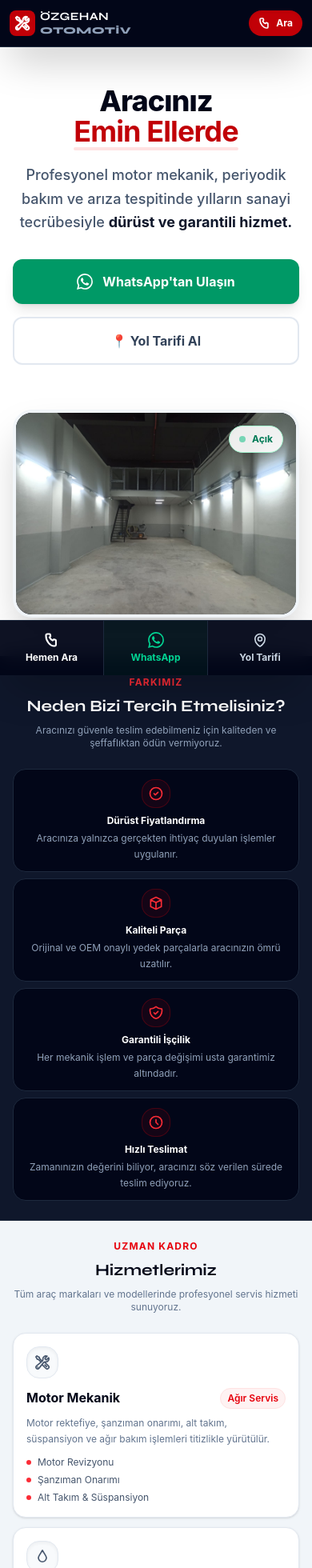
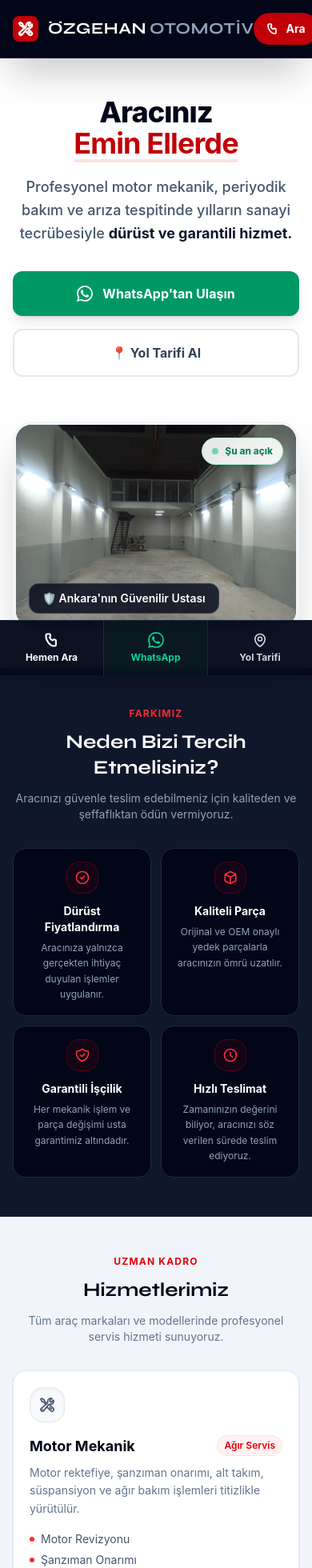
Before and after one commit to alicankala/ozgehan-otomotiv, a Vue app: page / in a window 390 px wide. Shown: the top 1960 px of the page at 80% size. Built offline with nearby package versions, Linux system fonts and the light colour scheme.

Commit message:
son mobil duzenlemeler

```diff
--- a/src/App.vue
+++ b/src/App.vue
@@ -68,30 +68,8 @@ const startReviewTimer = () => {
   }, 4500)
 }
 
-// İşletme Saatleri ve Açık/Kapalı Kontrolü
-const isOpen = ref(false)
-const currentTime = ref('')
-
-const checkIsOpen = () => {
-  const now = new Date()
-  const day = now.getDay() // 0 = Pazar, 1 = Pazartesi, ..., 6 = Cumartesi
-  const hours = now.getHours()
-  const minutes = now.getMinutes()
-  const timeInMinutes = hours * 60 + minutes
-
-  // Çalışma saatleri: Pazartesi-Cumartesi 08:30-19:00
-  const openTime = 8 * 60 + 30 // 08:30
-  const closeTime = 19 * 60 // 19:00
-
-  // Pazar (0) kapalı, Pazartesi-Cumartesi (1-6) açık
-  isOpen.value = day !== 0 && timeInMinutes >= openTime && timeInMinutes < closeTime
-
-  currentTime.value = `${String(hours).padStart(2, '0')}:${String(minutes).padStart(2, '0')}`
-}
-
 // Scroll reveal observer
 let observer = null
-let timeCheckInterval = null
 
 const handleFormSubmit = async () => {
   validatePhone()
@@ -139,8 +117,6 @@ const handleFormSubmit = async () => {
 
 onMounted(() => {
   startReviewTimer()
-  checkIsOpen()
-  timeCheckInterval = setInterval(checkIsOpen, 60000) // Saati her dakika güncelle
 
   // Scroll reveal
   const els = document.querySelectorAll('.reveal')
@@ -157,7 +133,6 @@ onMounted(() => {
 
 onUnmounted(() => {
   if (reviewTimer) clearInterval(reviewTimer)
-  if (timeCheckInterval) clearInterval(timeCheckInterval)
   if (observer) observer.disconnect()
 })
 </script>
@@ -165,30 +140,23 @@ onUnmounted(() => {
 <template>
   <div class="min-h-screen w-full bg-slate-100 text-slate-900 font-sans relative overflow-x-hidden pb-16 md:pb-0">
 
-    <header class="bg-slate-950 text-white p-3 md:p-5 shadow-2xl sticky top-0 z-50 border-b border-slate-800">
-      <div class="max-w-7xl mx-auto flex justify-between md:justify-center items-center">
-        <div class="flex items-center gap-1.5 md:gap-3">
-          <div class="w-8 h-8 md:w-12 md:h-12 bg-red-700 rounded-lg flex items-center justify-center shrink-0">
-            <svg class="w-5 h-5 md:w-7 md:h-7 text-white" fill="none" stroke="currentColor" stroke-width="2.5" viewBox="0 0 24 24"><path stroke-linecap="round" stroke-linejoin="round" d="M11.42 15.17L17.25 21A2.652 2.652 0 0021 17.25l-5.877-5.877M11.42 15.17l2.496-3.03c.317-.384.74-.626 1.208-.766M11.42 15.17l-4.655 5.653a2.548 2.548 0 11-3.586-3.586l6.837-5.63m5.108-.233c.55-.164 1.163-.188 1.743-.14a4.5 4.5 0 004.486-6.336l-3.276 3.277a3.004 3.004 0 01-2.25-2.25l3.276-3.276a4.5 4.5 0 00-6.336 4.486c.091 1.076-.071 2.264-.904 2.95l-.102.085m-1.745 1.437L5.909 7.5H4.5L2.25 3.75l1.5-1.5L7.5 4.5v1.409l4.26 4.26m-1.745 1.437l1.745-1.437m6.615 8.206L15.75 15.75M4.867 19.125h.008v.008h-.008v-.008z"/></svg>
+    <header class="bg-slate-950 text-white p-4 md:p-5 shadow-2xl sticky top-0 z-50 border-b border-slate-800">
+      <div class="max-w-7xl mx-auto flex justify-between items-center">
+        <div class="flex items-center gap-3">
+          <div class="w-8 h-8 bg-red-700 rounded-lg flex items-center justify-center shrink-0">
+            <svg class="w-5 h-5 text-white" fill="none" stroke="currentColor" stroke-width="2.5" viewBox="0 0 24 24"><path stroke-linecap="round" stroke-linejoin="round" d="M11.42 15.17L17.25 21A2.652 2.652 0 0021 17.25l-5.877-5.877M11.42 15.17l2.496-3.03c.317-.384.74-.626 1.208-.766M11.42 15.17l-4.655 5.653a2.548 2.548 0 11-3.586-3.586l6.837-5.63m5.108-.233c.55-.164 1.163-.188 1.743-.14a4.5 4.5 0 004.486-6.336l-3.276 3.277a3.004 3.004 0 01-2.25-2.25l3.276-3.276a4.5 4.5 0 00-6.336 4.486c.091 1.076-.071 2.264-.904 2.95l-.102.085m-1.745 1.437L5.909 7.5H4.5L2.25 3.75l1.5-1.5L7.5 4.5v1.409l4.26 4.26m-1.745 1.437l1.745-1.437m6.615 8.206L15.75 15.75M4.867 19.125h.008v.008h-.008v-.008z"/></svg>
           </div>
-          <div class="font-display text-sm sm:text-lg md:text-3xl font-bold uppercase tracking-wide">
-            <div class="text-white leading-tight">Özgehan</div>
-            <div class="text-slate-400 font-black text-xs sm:text-sm md:text-2xl">Otomotiv</div>
+          <div class="font-display text-xl sm:text-2xl font-bold uppercase tracking-wide">
+            <span class="text-white">Özgehan</span>
+            <span class="text-slate-400 ml-1 font-bold">Otomotiv</span>
           </div>
         </div>
 
-        <div class="hidden md:flex items-center gap-4">
+        <div class="flex items-center gap-4">
           <a href="tel:05326213429" class="font-bold text-sm sm:text-base bg-red-700 px-4 sm:px-5 py-2.5 rounded-full hover:bg-red-600 transition-all flex items-center gap-2 shadow-inner whitespace-nowrap hover:scale-105 active:scale-95">
             <svg class="w-4 h-4" fill="none" stroke="currentColor" stroke-width="2.5" viewBox="0 0 24 24"><path stroke-linecap="round" stroke-linejoin="round" d="M3 5a2 2 0 012-2h3.28a1 1 0 01.94.725l.548 2.2a1 1 0 01-.321.988l-1.305.98a10.582 10.582 0 004.872 4.872l.98-1.305a1 1 0 01.988-.321l2.2.548a1 1 0 01.725.94V19a2 2 0 01-2 2h-1C9.716 21 3 14.284 3 6V5z"/></svg>
             <span class="hidden sm:block">0532 621 34 29</span>
             <span class="block sm:hidden">Ara</span>
-          </a>
-        </div>
-
-        <div class="md:hidden flex items-center gap-2">
-          <a href="tel:05326213429" class="font-bold text-xs bg-red-700 px-3 py-2 rounded-full hover:bg-red-600 transition-all flex items-center gap-1.5 shadow-inner whitespace-nowrap hover:scale-105 active:scale-95">
-            <svg class="w-4 h-4" fill="none" stroke="currentColor" stroke-width="2.5" viewBox="0 0 24 24"><path stroke-linecap="round" stroke-linejoin="round" d="M3 5a2 2 0 012-2h3.28a1 1 0 01.94.725l.548 2.2a1 1 0 01-.321.988l-1.305.98a10.582 10.582 0 004.872 4.872l.98-1.305a1 1 0 01.988-.321l2.2.548a1 1 0 01.725.94V19a2 2 0 01-2 2h-1C9.716 21 3 14.284 3 6V5z"/></svg>
-            <span>Ara</span>
           </a>
         </div>
       </div>
@@ -229,110 +197,111 @@ onUnmounted(() => {
 
         <div class="w-full h-[260px] sm:h-[360px] md:h-[460px] bg-slate-900 rounded-3xl shadow-2xl overflow-hidden border-4 md:border-8 border-slate-100 mt-4 md:mt-0 relative group">
           <img :src="heroFoto" alt="Özgehan Otomotiv Servis Mekanik" loading="lazy" class="w-full h-full object-cover group-hover:scale-105 transition-transform duration-700"/>
-          <div class="absolute top-4 right-4 inline-flex items-center gap-2 text-xs font-bold rounded-full px-3 py-2 shadow-lg backdrop-blur border"
-               :class="isOpen ? 'text-emerald-700 bg-white/90 border-emerald-200' : 'text-red-700 bg-white/90 border-red-200'">
-            <span :class="isOpen ? 'w-2 h-2 bg-emerald-500 rounded-full animate-pulse' : 'w-2 h-2 bg-red-500 rounded-full'"></span>
-            {{ isOpen ? 'Açık' : 'Kapalı' }}
+          <div class="absolute top-4 right-4 inline-flex items-center gap-2 text-xs font-bold text-emerald-700 bg-white/90 backdrop-blur border border-emerald-200 rounded-full px-3 py-2 shadow-lg">
+            <span class="w-2 h-2 bg-emerald-500 rounded-full animate-pulse"></span> Şu an açık
+          </div>
+          <div class="absolute bottom-4 left-4 bg-slate-950/80 backdrop-blur text-white px-4 py-2 rounded-xl text-sm font-semibold border border-slate-700">
+            🛡️ Ankara'nın Güvenilir Ustası
           </div>
         </div>
       </div>
     </main>
 
-    <section class="py-6 md:py-20 bg-slate-900 border-y border-slate-800">
+    <section class="py-12 md:py-20 bg-slate-900 border-y border-slate-800">
       <div class="max-w-7xl mx-auto px-4">
-        <div class="text-center mb-6 md:mb-12 reveal">
-          <span class="text-xs font-bold tracking-widest uppercase text-red-500 mb-2 block">Farkımız</span>
-          <h2 class="font-display text-xl md:text-4xl font-bold text-white mb-2 md:mb-4">Neden Bizi Tercih Etmelisiniz?</h2>
-          <p class="text-slate-400 max-w-2xl mx-auto text-xs md:text-base">Aracınızı güvenle teslim edebilmeniz için kaliteden ve şeffaflıktan ödün vermiyoruz.</p>
+        <div class="text-center mb-8 md:mb-12 reveal">
+          <span class="text-xs font-bold tracking-widest uppercase text-red-500 mb-3 block">Farkımız</span>
+          <h2 class="font-display text-2xl md:text-4xl font-bold text-white mb-3 md:mb-4">Neden Bizi Tercih Etmelisiniz?</h2>
+          <p class="text-slate-400 max-w-2xl mx-auto text-sm md:text-base">Aracınızı güvenle teslim edebilmeniz için kaliteden ve şeffaflıktan ödün vermiyoruz.</p>
         </div>
 
-        <div class="grid grid-cols-1 sm:grid-cols-2 md:grid-cols-4 gap-2 md:gap-5">
-          <div class="reveal reveal-delay-1 bg-slate-950 p-3 md:p-6 rounded-2xl border border-slate-800 text-center hover:border-red-600 hover:-translate-y-1 transition-all duration-300">
-            <div class="w-9 h-9 md:w-12 md:h-12 bg-red-700/10 border border-red-700/30 rounded-2xl flex items-center justify-center mx-auto mb-2 md:mb-4">
+        <div class="grid grid-cols-2 md:grid-cols-4 gap-3 md:gap-5">
+          <div class="reveal reveal-delay-1 bg-slate-950 p-4 md:p-6 rounded-2xl border border-slate-800 text-center hover:border-red-600 hover:-translate-y-1 transition-all duration-300">
+            <div class="w-10 h-10 md:w-12 md:h-12 bg-red-700/10 border border-red-700/30 rounded-2xl flex items-center justify-center mx-auto mb-3 md:mb-4">
               <svg class="w-5 h-5 md:w-6 md:h-6 text-red-500" fill="none" stroke="currentColor" stroke-width="2" viewBox="0 0 24 24"><path stroke-linecap="round" stroke-linejoin="round" d="M9 12l2 2 4-4m6 2a9 9 0 11-18 0 9 9 0 0118 0z"/></svg>
             </div>
-            <h3 class="text-white font-bold text-xs md:text-base mb-1 md:mb-2">Dürüst Fiyatlandırma</h3>
+            <h3 class="text-white font-bold text-sm md:text-base mb-1.5 md:mb-2">Dürüst Fiyatlandırma</h3>
             <p class="text-slate-400 text-xs md:text-sm leading-relaxed">Aracınıza yalnızca gerçekten ihtiyaç duyulan işlemler uygulanır.</p>
           </div>
 
-          <div class="reveal reveal-delay-2 bg-slate-950 p-3 md:p-6 rounded-2xl border border-slate-800 text-center hover:border-red-600 hover:-translate-y-1 transition-all duration-300">
-            <div class="w-9 h-9 md:w-12 md:h-12 bg-red-700/10 border border-red-700/30 rounded-2xl flex items-center justify-center mx-auto mb-2 md:mb-4">
+          <div class="reveal reveal-delay-2 bg-slate-950 p-4 md:p-6 rounded-2xl border border-slate-800 text-center hover:border-red-600 hover:-translate-y-1 transition-all duration-300">
+            <div class="w-10 h-10 md:w-12 md:h-12 bg-red-700/10 border border-red-700/30 rounded-2xl flex items-center justify-center mx-auto mb-3 md:mb-4">
               <svg class="w-5 h-5 md:w-6 md:h-6 text-red-500" fill="none" stroke="currentColor" stroke-width="2" viewBox="0 0 24 24"><path stroke-linecap="round" stroke-linejoin="round" d="M20 7l-8-4-8 4m16 0l-8 4m8-4v10l-8 4m0-10L4 7m8 4v10M4 7v10l8 4"/></svg>
             </div>
-            <h3 class="text-white font-bold text-xs md:text-base mb-1 md:mb-2">Kaliteli Parça</h3>
+            <h3 class="text-white font-bold text-sm md:text-base mb-1.5 md:mb-2">Kaliteli Parça</h3>
             <p class="text-slate-400 text-xs md:text-sm leading-relaxed">Orijinal ve OEM onaylı yedek parçalarla aracınızın ömrü uzatılır.</p>
           </div>
 
-          <div class="reveal reveal-delay-3 bg-slate-950 p-3 md:p-6 rounded-2xl border border-slate-800 text-center hover:border-red-600 hover:-translate-y-1 transition-all duration-300">
-            <div class="w-9 h-9 md:w-12 md:h-12 bg-red-700/10 border border-red-700/30 rounded-2xl flex items-center justify-center mx-auto mb-2 md:mb-4">
+          <div class="reveal reveal-delay-3 bg-slate-950 p-4 md:p-6 rounded-2xl border border-slate-800 text-center hover:border-red-600 hover:-translate-y-1 transition-all duration-300">
+            <div class="w-10 h-10 md:w-12 md:h-12 bg-red-700/10 border border-red-700/30 rounded-2xl flex items-center justify-center mx-auto mb-3 md:mb-4">
               <svg class="w-5 h-5 md:w-6 md:h-6 text-red-500" fill="none" stroke="currentColor" stroke-width="2" viewBox="0 0 24 24"><path stroke-linecap="round" stroke-linejoin="round" d="M9 12l2 2 4-4m5.618-4.016A11.955 11.955 0 0112 2.944a11.955 11.955 0 01-8.618 3.04A12.02 12.02 0 003 9c0 5.591 3.824 10.29 9 11.622 5.176-1.332 9-6.03 9-11.622 0-1.042-.133-2.052-.382-3.016z"/></svg>
             </div>
-            <h3 class="text-white font-bold text-xs md:text-base mb-1 md:mb-2">Garantili İşçilik</h3>
+            <h3 class="text-white font-bold text-sm md:text-base mb-1.5 md:mb-2">Garantili İşçilik</h3>
             <p class="text-slate-400 text-xs md:text-sm leading-relaxed">Her mekanik işlem ve parça değişimi usta garantimiz altındadır.</p>
           </div>
 
-          <div class="reveal reveal-delay-4 bg-slate-950 p-3 md:p-6 rounded-2xl border border-slate-800 text-center hover:border-red-600 hover:-translate-y-1 transition-all duration-300">
-            <div class="w-9 h-9 md:w-12 md:h-12 bg-red-700/10 border border-red-700/30 rounded-2xl flex items-center justify-center mx-auto mb-2 md:mb-4">
+          <div class="reveal reveal-delay-4 bg-slate-950 p-4 md:p-6 rounded-2xl border border-slate-800 text-center hover:border-red-600 hover:-translate-y-1 transition-all duration-300">
+            <div class="w-10 h-10 md:w-12 md:h-12 bg-red-700/10 border border-red-700/30 rounded-2xl flex items-center justify-center mx-auto mb-3 md:mb-4">
               <svg class="w-5 h-5 md:w-6 md:h-6 text-red-500" fill="none" stroke="currentColor" stroke-width="2" viewBox="0 0 24 24"><path stroke-linecap="round" stroke-linejoin="round" d="M12 8v4l3 3m6-3a9 9 0 11-18 0 9 9 0 0118 0z"/></svg>
             </div>
-            <h3 class="text-white font-bold text-xs md:text-base mb-1 md:mb-2">Hızlı Teslimat</h3>
+            <h3 class="text-white font-bold text-sm md:text-base mb-1.5 md:mb-2">Hızlı Teslimat</h3>
             <p class="text-slate-400 text-xs md:text-sm leading-relaxed">Zamanınızın değerini biliyor, aracınızı söz verilen sürede teslim ediyoruz.</p>
           </div>
         </div>
       </div>
     </section>
 
-    <section class="py-6 md:py-24 bg-slate-100 border-b border-slate-200">
+    <section class="py-12 md:py-24 bg-slate-100 border-b border-slate-200">
       <div class="max-w-7xl mx-auto px-4">
-        <div class="text-center mb-6 md:mb-12 reveal">
-          <span class="text-xs font-bold tracking-widest uppercase text-red-600 mb-2 block">Uzman Kadro</span>
-          <h2 class="font-display text-xl md:text-5xl font-bold text-slate-950 mb-2">Hizmetlerimiz</h2>
-          <p class="text-slate-500 max-w-xl mx-auto text-xs md:text-base">Tüm araç markaları ve modellerinde profesyonel servis hizmeti sunuyoruz.</p>
+        <div class="text-center mb-8 md:mb-12 reveal">
+          <span class="text-xs font-bold tracking-widest uppercase text-red-600 mb-3 block">Uzman Kadro</span>
+          <h2 class="font-display text-2xl md:text-5xl font-bold text-slate-950 mb-3">Hizmetlerimiz</h2>
+          <p class="text-slate-500 max-w-xl mx-auto text-sm md:text-base">Tüm araç markaları ve modellerinde profesyonel servis hizmeti sunuyoruz.</p>
         </div>
 
-        <div class="grid grid-cols-1 md:grid-cols-3 gap-3 md:gap-8">
-          <div class="reveal reveal-delay-1 p-4 md:p-8 bg-white rounded-2xl md:rounded-3xl shadow-sm border border-slate-200 hover:border-red-400 hover:shadow-lg transition-all duration-300 group">
-            <div class="w-10 h-10 md:w-14 md:h-14 bg-slate-50 rounded-2xl flex items-center justify-center mb-3 md:mb-6 border border-slate-200 group-hover:bg-red-50 group-hover:border-red-200 transition-colors shadow-inner">
+        <div class="grid grid-cols-1 md:grid-cols-3 gap-4 md:gap-8">
+          <div class="reveal reveal-delay-1 p-5 md:p-8 bg-white rounded-2xl md:rounded-3xl shadow-sm border border-slate-200 hover:border-red-400 hover:shadow-lg transition-all duration-300 group">
+            <div class="w-11 h-11 md:w-14 md:h-14 bg-slate-50 rounded-2xl flex items-center justify-center mb-4 md:mb-6 border border-slate-200 group-hover:bg-red-50 group-hover:border-red-200 transition-colors shadow-inner">
               <svg class="w-5 h-5 md:w-7 md:h-7 text-slate-600 group-hover:text-red-700 transition-colors" fill="none" stroke="currentColor" stroke-width="2" viewBox="0 0 24 24"><path stroke-linecap="round" stroke-linejoin="round" d="M11.42 15.17L17.25 21A2.652 2.652 0 0021 17.25l-5.877-5.877M11.42 15.17l2.496-3.03c.317-.384.74-.626 1.208-.766M11.42 15.17l-4.655 5.653a2.548 2.548 0 11-3.586-3.586l6.837-5.63m5.108-.233c.55-.164 1.163-.188 1.743-.14a4.5 4.5 0 004.486-6.336l-3.276 3.277a3.004 3.004 0 01-2.25-2.25l3.276-3.276a4.5 4.5 0 00-6.336 4.486c.091 1.076-.071 2.264-.904 2.95l-.102.085m-1.745 1.437L5.909 7.5H4.5L2.25 3.75l1.5-1.5L7.5 4.5v1.409l4.26 4.26m-1.745 1.437l1.745-1.437m6.615 8.206L15.75 15.75M4.867 19.125h.008v.008h-.008v-.008z"/></svg>
             </div>
             <div class="flex items-start justify-between mb-2 md:mb-3">
-              <h3 class="text-base md:text-xl font-bold text-slate-950">Motor Mekanik</h3>
+              <h3 class="text-lg md:text-xl font-bold text-slate-950">Motor Mekanik</h3>
               <span class="text-xs font-semibold text-red-600 bg-red-50 border border-red-100 px-2 py-1 rounded-full whitespace-nowrap">Ağır Servis</span>
             </div>
-            <p class="text-slate-500 leading-relaxed mb-3 md:mb-5 text-xs md:text-sm">Motor rektefiye, şanzıman onarımı, alt takım, süspansiyon ve ağır bakım işlemleri titizlikle yürütülür.</p>
-            <ul class="grid grid-cols-1 sm:grid-cols-3 md:block gap-1.5 md:space-y-1.5 text-xs md:text-sm text-slate-600">
+            <p class="text-slate-500 leading-relaxed mb-4 md:mb-5 text-sm">Motor rektefiye, şanzıman onarımı, alt takım, süspansiyon ve ağır bakım işlemleri titizlikle yürütülür.</p>
+            <ul class="grid grid-cols-1 sm:grid-cols-3 md:block gap-1.5 md:space-y-1.5 text-sm text-slate-600">
               <li class="flex items-center gap-2"><span class="w-1.5 h-1.5 bg-red-500 rounded-full shrink-0"></span>Motor Revizyonu</li>
               <li class="flex items-center gap-2"><span class="w-1.5 h-1.5 bg-red-500 rounded-full shrink-0"></span>Şanzıman Onarımı</li>
               <li class="flex items-center gap-2"><span class="w-1.5 h-1.5 bg-red-500 rounded-full shrink-0"></span>Alt Takım & Süspansiyon</li>
             </ul>
           </div>
 
-          <div class="reveal reveal-delay-2 p-4 md:p-8 bg-white rounded-2xl md:rounded-3xl shadow-sm border border-slate-200 hover:border-red-400 hover:shadow-lg transition-all duration-300 group">
-            <div class="w-10 h-10 md:w-14 md:h-14 bg-slate-50 rounded-2xl flex items-center justify-center mb-3 md:mb-6 border border-slate-200 group-hover:bg-red-50 group-hover:border-red-200 transition-colors shadow-inner">
+          <div class="reveal reveal-delay-2 p-5 md:p-8 bg-white rounded-2xl md:rounded-3xl shadow-sm border border-slate-200 hover:border-red-400 hover:shadow-lg transition-all duration-300 group">
+            <div class="w-11 h-11 md:w-14 md:h-14 bg-slate-50 rounded-2xl flex items-center justify-center mb-4 md:mb-6 border border-slate-200 group-hover:bg-red-50 group-hover:border-red-200 transition-colors shadow-inner">
               <svg class="w-5 h-5 md:w-7 md:h-7 text-slate-600 group-hover:text-red-700 transition-colors" fill="none" stroke="currentColor" stroke-width="2" viewBox="0 0 24 24"><path stroke-linecap="round" stroke-linejoin="round" d="M12 2.25c-1.43 2.861-6 8.586-6 11.25a6 6 0 1012 0c0-2.664-4.57-8.389-6-11.25z"/></svg>
             </div>
             <div class="flex items-start justify-between mb-2 md:mb-3">
-              <h3 class="text-base md:text-xl font-bold text-slate-950">Periyodik Bakım</h3>
+              <h3 class="text-lg md:text-xl font-bold text-slate-950">Periyodik Bakım</h3>
               <span class="text-xs font-semibold text-emerald-600 bg-emerald-50 border border-emerald-100 px-2 py-1 rounded-full whitespace-nowrap">Aynı Gün</span>
             </div>
-            <p class="text-slate-500 leading-relaxed mb-3 md:mb-5 text-xs md:text-sm">Yüksek kaliteli yağ ve filtre grupları ile periyodik bakım işlemlerinizi eksiksiz yerine getirmekteyiz.</p>
-            <ul class="grid grid-cols-1 sm:grid-cols-3 md:block gap-1.5 md:space-y-1.5 text-xs md:text-sm text-slate-600">
+            <p class="text-slate-500 leading-relaxed mb-4 md:mb-5 text-sm">Yüksek kaliteli yağ ve filtre grupları ile periyodik bakım işlemlerinizi eksiksiz yerine getirmekteyiz.</p>
+            <ul class="grid grid-cols-1 sm:grid-cols-3 md:block gap-1.5 md:space-y-1.5 text-sm text-slate-600">
               <li class="flex items-center gap-2"><span class="w-1.5 h-1.5 bg-emerald-500 rounded-full shrink-0"></span>Motor Yağı & Filtresi</li>
               <li class="flex items-center gap-2"><span class="w-1.5 h-1.5 bg-emerald-500 rounded-full shrink-0"></span>Fren Sıvısı Değişimi</li>
               <li class="flex items-center gap-2"><span class="w-1.5 h-1.5 bg-emerald-500 rounded-full shrink-0"></span>Triger Seti Değişimi</li>
             </ul>
           </div>
 
-          <div class="reveal reveal-delay-3 p-4 md:p-8 bg-white rounded-2xl md:rounded-3xl shadow-sm border border-slate-200 hover:border-red-400 hover:shadow-lg transition-all duration-300 group">
-            <div class="w-10 h-10 md:w-14 md:h-14 bg-slate-50 rounded-2xl flex items-center justify-center mb-3 md:mb-6 border border-slate-200 group-hover:bg-red-50 group-hover:border-red-200 transition-colors shadow-inner">
+          <div class="reveal reveal-delay-3 p-5 md:p-8 bg-white rounded-2xl md:rounded-3xl shadow-sm border border-slate-200 hover:border-red-400 hover:shadow-lg transition-all duration-300 group">
+            <div class="w-11 h-11 md:w-14 md:h-14 bg-slate-50 rounded-2xl flex items-center justify-center mb-4 md:mb-6 border border-slate-200 group-hover:bg-red-50 group-hover:border-red-200 transition-colors shadow-inner">
               <svg class="w-5 h-5 md:w-7 md:h-7 text-slate-600 group-hover:text-red-700 transition-colors" fill="none" stroke="currentColor" stroke-width="2" viewBox="0 0 24 24"><path stroke-linecap="round" stroke-linejoin="round" d="M9.75 17L9 20l-1 1h8l-1-1-.75-3M3 13h18M5 17h14a2 2 0 002-2V5a2 2 0 00-2-2H5a2 2 0 00-2 2v10a2 2 0 002 2z"/></svg>
             </div>
             <div class="flex items-start justify-between mb-2 md:mb-3">
-              <h3 class="text-base md:text-xl font-bold text-slate-950">Arıza Tespiti</h3>
+              <h3 class="text-lg md:text-xl font-bold text-slate-950">Arıza Tespiti</h3>
               <span class="text-xs font-semibold text-blue-600 bg-blue-50 border border-blue-100 px-2 py-1 rounded-full whitespace-nowrap">Dijital Tarama</span>
             </div>
-            <p class="text-slate-500 leading-relaxed mb-3 md:mb-5 text-xs md:text-sm">Gelişmiş arıza tespit bilgisayarları ile aracın beyni taranarak nokta atışı onarım yapılır.</p>
-            <ul class="grid grid-cols-1 sm:grid-cols-3 md:block gap-1.5 md:space-y-1.5 text-xs md:text-sm text-slate-600">
+            <p class="text-slate-500 leading-relaxed mb-4 md:mb-5 text-sm">Gelişmiş arıza tespit bilgisayarları ile aracın beyni taranarak nokta atışı onarım yapılır.</p>
+            <ul class="grid grid-cols-1 sm:grid-cols-3 md:block gap-1.5 md:space-y-1.5 text-sm text-slate-600">
               <li class="flex items-center gap-2"><span class="w-1.5 h-1.5 bg-blue-500 rounded-full shrink-0"></span>OBD-II Diagnostik</li>
               <li class="flex items-center gap-2"><span class="w-1.5 h-1.5 bg-blue-500 rounded-full shrink-0"></span>Motor Lambası Analizi</li>
               <li class="flex items-center gap-2"><span class="w-1.5 h-1.5 bg-blue-500 rounded-full shrink-0"></span>Aktarma Organları Tarama</li>
@@ -342,7 +311,7 @@ onUnmounted(() => {
       </div>
     </section>
 
-    <section class="py-8 md:py-16 bg-white border-b border-slate-200">
+    <section class="py-16 md:py-20 bg-white border-b border-slate-200">
       <div class="max-w-4xl mx-auto px-4">
         <div class="flex flex-col md:flex-row items-center gap-8 md:gap-12 reveal">
           <div class="w-24 h-24 md:w-28 md:h-28 bg-slate-900 text-white rounded-full flex items-center justify-center border-4 border-slate-100 shadow-xl shrink-0">
@@ -357,7 +326,7 @@ onUnmounted(() => {
       </div>
     </section>
 
-    <section class="py-8 md:py-16 bg-slate-100 border-b border-slate-200">
+    <section class="py-16 bg-slate-100 border-b border-slate-200">
       <div class="max-w-7xl mx-auto px-4">
         <div class="text-center mb-10 reveal">
           <span class="text-xs font-bold tracking-widest uppercase text-red-600 mb-3 block">İş Kalitemiz</span>
@@ -381,7 +350,7 @@ onUnmounted(() => {
       </div>
     </section>
 
-    <section class="py-8 md:py-16 bg-white border-b border-slate-100">
+    <section class="py-16 bg-white border-b border-slate-100">
       <div class="max-w-4xl mx-auto px-4">
         <div class="text-center mb-10 reveal">
           <span class="text-xs font-bold tracking-widest uppercase text-red-600 mb-3 block">Referanslar</span>
@@ -418,7 +387,7 @@ onUnmounted(() => {
       </div>
     </section>
 
-    <section class="py-8 md:py-16 bg-slate-900 text-white border-t border-slate-800">
+    <section class="py-16 bg-slate-900 text-white border-t border-slate-800">
       <div class="max-w-xl mx-auto px-4">
         <div class="text-center mb-8 reveal">
           <span class="text-xs font-bold tracking-widest uppercase text-red-400 mb-3 block">Randevu & Bilgi</span>
```
